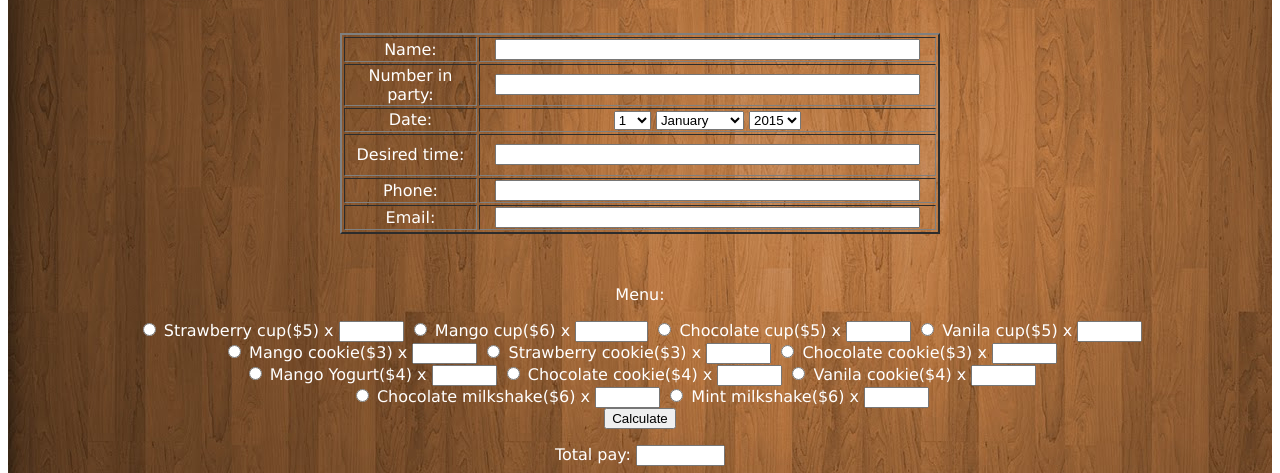
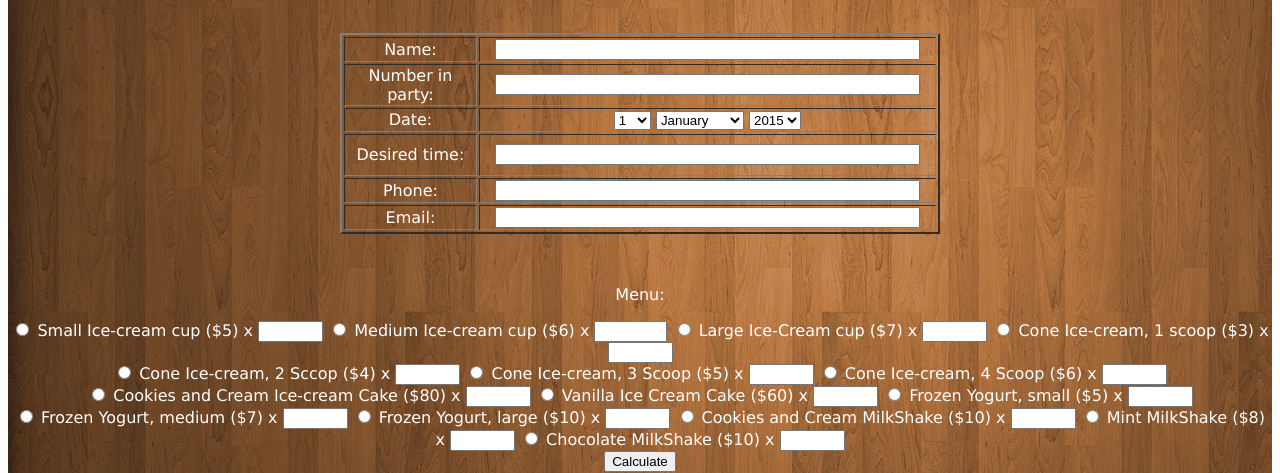
Before and after one commit to lindt888/Diazepam-Cafe, a plain HTML site: page orderform.html in a window 1280 px wide. Shown: the part 327-800 px from the top of the page. Drawn offline with Linux system fonts and the light colour scheme.

Commit message:
Name Changed
Nam, wrongly put product etc… needed to change

```diff
--- a/orderform.html
+++ b/orderform.html
@@ -242,81 +242,100 @@ function calculatePrice(myform){
       <div id ="ordermenu">
     	<div>
 <input name="strawberrycup" id ="strawberrycup" type="radio" value="5" />
-  Strawberry cup($5)
+  Small Ice-cream cup ($5)
 
 x
   <input name="strawberrycupno" type="text" id="strawberrycupno" size="5" />
 
 
 <input name="mangocup" id="mangocup" type="radio" value="6" />
-  Mango cup($6)
+  Medium Ice-cream cup ($6)
 
 x
   <input name="mangocupno" type="text" id="mangocupno" size="6" />
 
-<input name="chocolatecup" id="chocolatecup" type="radio" value="5" />
-  Chocolate cup($5)
+<input name="chocolatecup" id="chocolatecup" type="radio" value="7" />
+  Large Ice-Cream cup ($7)
 
 x
   <input name="chocolatecupno" type="text" id="chocolatecupno" size="5" />
 
-<input name="vanilacup" id="vanilacup" type="radio" value="5" />
-  Vanila cup($5)
+<input name="vanilacup" id="vanilacup" type="radio" value="3" />
+  Cone Ice-cream, 1 scoop ($3)
 
 x
   <input name="vanilacupno" type="text" id="vanilacupno" size="5" />
 </div>
 <div>
-	<input name="mangocookie" id="mangocookie" type="radio" value="3" />
-  Mango cookie($3)
+	<input name="mangocookie" id="mangocookie" type="radio" value="4" />
+  Cone Ice-cream, 2 Sccop ($4)
 
 x
   <input name="mangocookieno" type="text" id="mangocookieno" size="5" />
 
-  <input name="strawberrycookie" id="strawberrycookie" type="radio" value="3" />
-  Strawberry cookie($3)
+  <input name="strawberrycookie" id="strawberrycookie" type="radio" value="5" />
+  Cone Ice-cream, 3 Scoop ($5)
 
 x
   <input name="strawberrycookieno" type="text" id="strawberrycookieno" size="5" />
 
-  <input name="chocolatecookie" id="chocolatecookie" type="radio" value="3" />
-  Chocolate cookie($3)
+  <input name="chocolatecookie" id="chocolatecookie" type="radio" value="6" />
+  Cone Ice-cream, 4 Scoop ($6)
 
 x
   <input name="chocolatecookieno" type="text" id="chocolatecookieno" size="5" />
 
 </div>
 <div>
-	<input name="mangoyogurt" id="mangoyogurt" type="radio" value="4" />
-  Mango Yogurt($4)
+	<input name="mangoyogurt" id="mangoyogurt" type="radio" value="80" />
+  Cookies and Cream Ice-cream Cake ($80)
 
 x
   <input name="mangoyogurtno" type="text" id="mangoyogurtno" size="5" />
 
-  <input name="chocolateyogurt" id="chocolateyogurt" type="radio" value="4" />
-  Chocolate cookie($4)
+  <input name="chocolateyogurt" id="chocolateyogurt" type="radio" value="60" />
+  Vanilla Ice Cream Cake ($60)
 
 x
   <input name="chocolateyogurtno" type="text" id="chocolateyogurtno" size="5" />
 
-  <input name="vanilayogurt" id="vanilayogurt" type="radio" value="4" />
-  Vanila cookie($4)
+  <input name="vanilayogurt" id="vanilayogurt" type="radio" value="5" />
+  Frozen Yogurt, small ($5)
 
 x
   <input name="vanilayogurtno" type="text" id="vanilayogurtno" size="5" />
 </div>
 <div>
-	<input name="chocolatemilkshake" id="chocolatemilkshake" type="radio" value="6" />
-  Chocolate milkshake($6)
+	<input name="chocolatemilkshake" id="chocolatemilkshake" type="radio" value="7" />
+  Frozen Yogurt, medium ($7)
 
 x
   <input name="chocolatemilkshakeno" type="text" id="chocolatemilkshakeno" size="5" />
 
-  <input name="mintmilkshake" id="mintmilkshake" type="radio" value="6" />
-  Mint milkshake($6)
+  <input name="mintmilkshake" id="mintmilkshake" type="radio" value="10" />
+  Frozen Yogurt, large ($10)
 
 x
   <input name="mintmilkshakeno" type="text" id="mintmilkshakeno" size="5" />
+
+    <input name="mintmilkshake" id="mintmilkshake" type="radio" value="10" />
+  Cookies and Cream MilkShake ($10)
+
+x
+  <input name="mintmilkshakeno" type="text" id="mintmilkshakeno" size="5" />
+
+    <input name="mintmilkshake" id="mintmilkshake" type="radio" value="8" />
+  Mint MilkShake ($8)
+
+x
+  <input name="mintmilkshakeno" type="text" id="mintmilkshakeno" size="5" />
+
+    <input name="mintmilkshake" id="mintmilkshake" type="radio" value="10" />
+  Chocolate MilkShake ($10)
+
+x
+  <input name="mintmilkshakeno" type="text" id="mintmilkshakeno" size="5" />
+
 </div>
 </div>
 </form>
```
